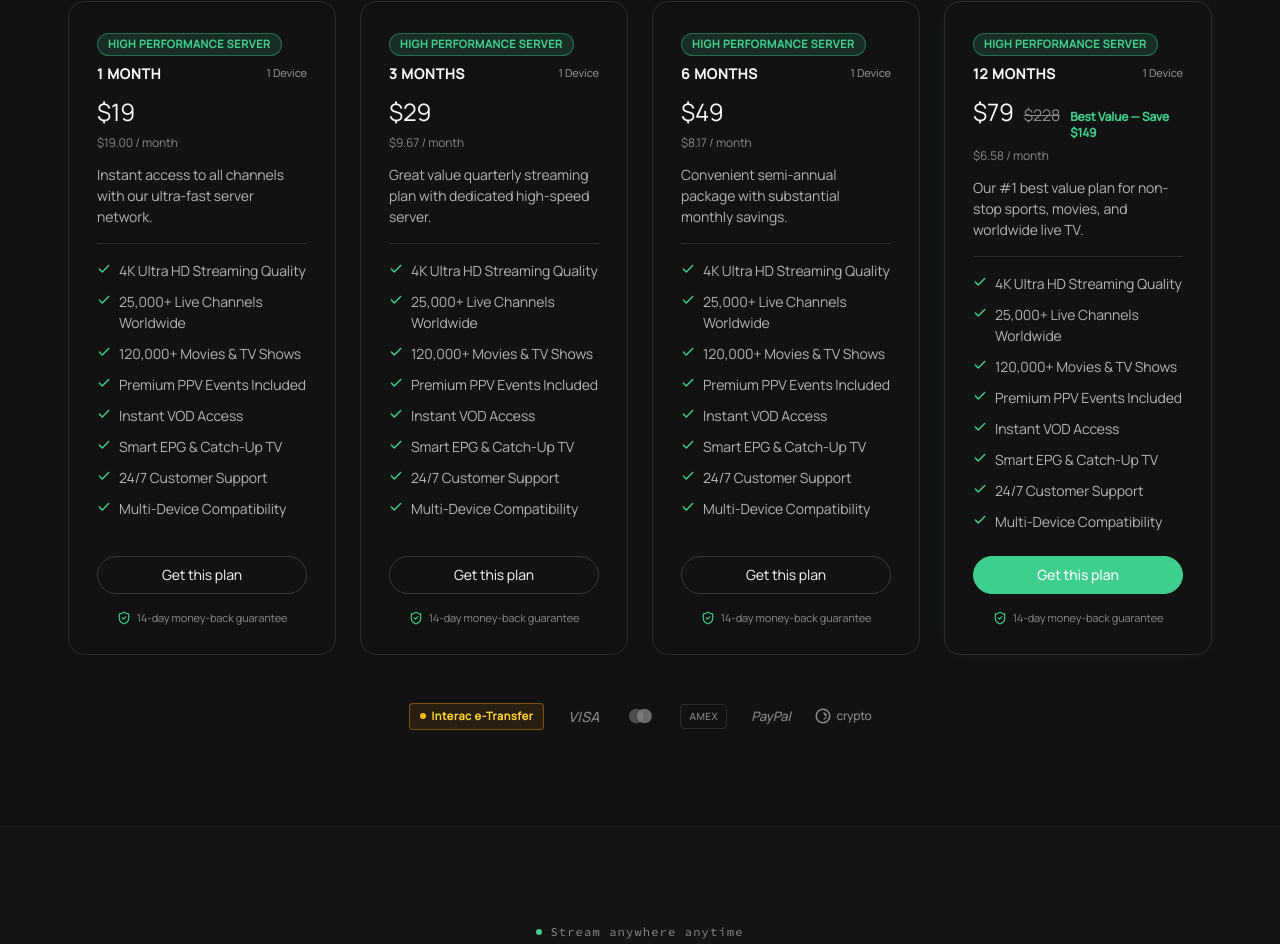
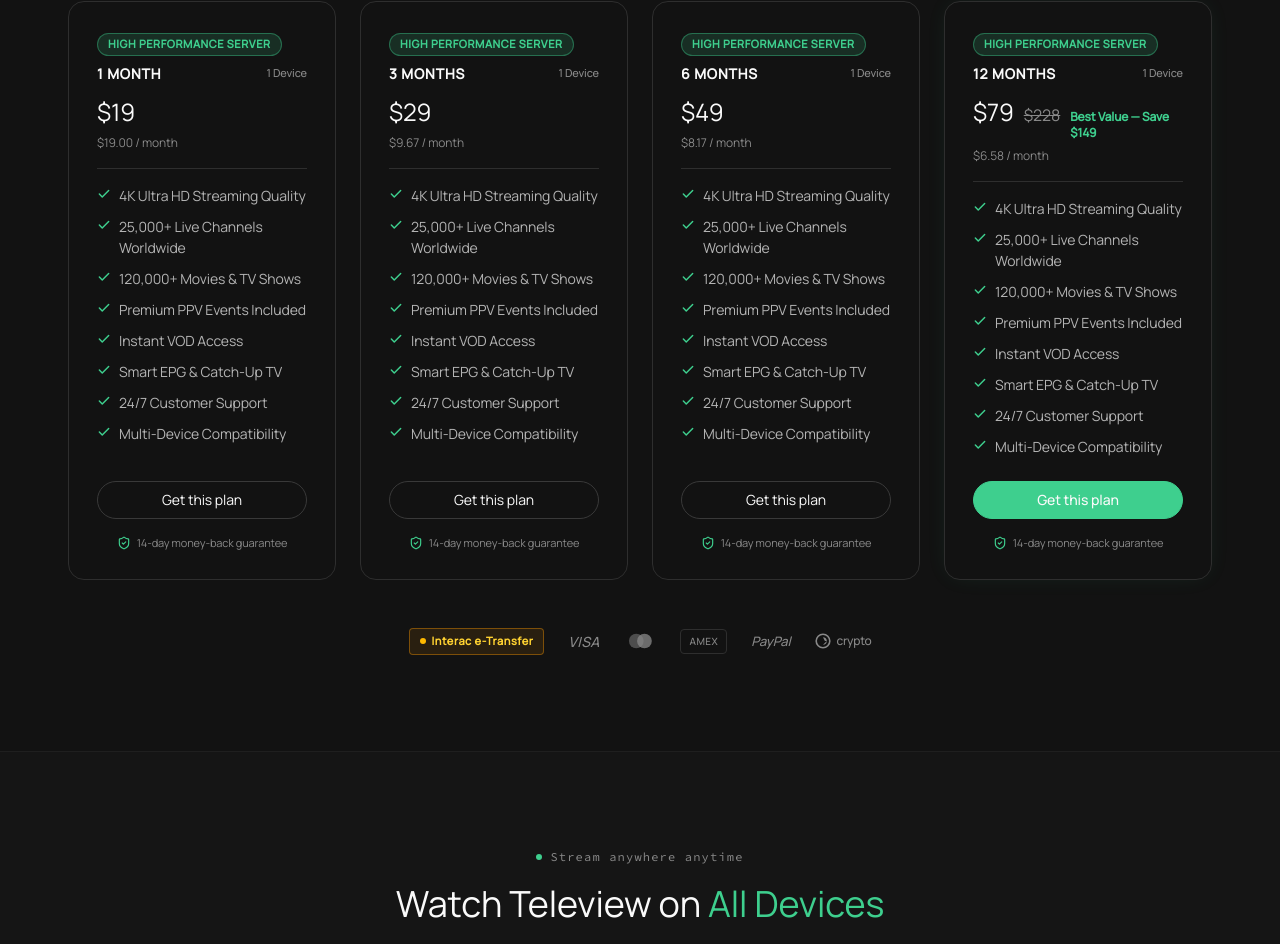
Before and after one commit to EcoTV-jpg/web, a React (Vite) app: page / in a window 1280 px wide. Shown: the part 1954-2898 px from the top of the page. Built offline with nearby package versions, Linux system fonts and the light colour scheme.

Commit message:
fix(pricing): remove description subtitle paragraphs from all pricing cards

```diff
--- a/src/components/Pricing.tsx
+++ b/src/components/Pricing.tsx
@@ -152,9 +152,7 @@
                   {/* Billing subtext */}
                   <p className="t-caption mt-1.5 text-xs text-silver-mist">{activeData.billing}</p>
 
-                  {/* Description */}
-                  <p className="t-body-sm mt-3 text-xs text-smoke leading-relaxed">{plan.description}</p>
-
+                  {/* Divider */}
                   <div className="relative my-4 flex items-center justify-center">
                     <div className="h-px w-full bg-charcoal" aria-hidden="true" />
                   </div>
--- a/src/data/site.ts
+++ b/src/data/site.ts
@@ -194,7 +194,6 @@
     price: "$19",
     billingText: "$19.00 / month",
     badge: "High Performance Server",
-    description: "Instant access to all channels with our ultra-fast server network.",
     features: [
       "4K Ultra HD Streaming Quality",
       "25,000+ Live Channels Worldwide",
@@ -213,7 +212,6 @@
     price: "$29",
     billingText: "$9.67 / month",
     badge: "High Performance Server",
-    description: "Great value quarterly streaming plan with dedicated high-speed server.",
     features: [
       "4K Ultra HD Streaming Quality",
       "25,000+ Live Channels Worldwide",
@@ -232,7 +230,6 @@
     price: "$49",
     billingText: "$8.17 / month",
     badge: "High Performance Server",
-    description: "Convenient semi-annual package with substantial monthly savings.",
     features: [
       "4K Ultra HD Streaming Quality",
       "25,000+ Live Channels Worldwide",
@@ -254,7 +251,6 @@
     save: "Best Value — Save $149",
     badge: "High Performance Server",
     mostValue: true,
-    description: "Our #1 best value plan for non-stop sports, movies, and worldwide live TV.",
     features: [
       "4K Ultra HD Streaming Quality",
       "25,000+ Live Channels Worldwide",
```
